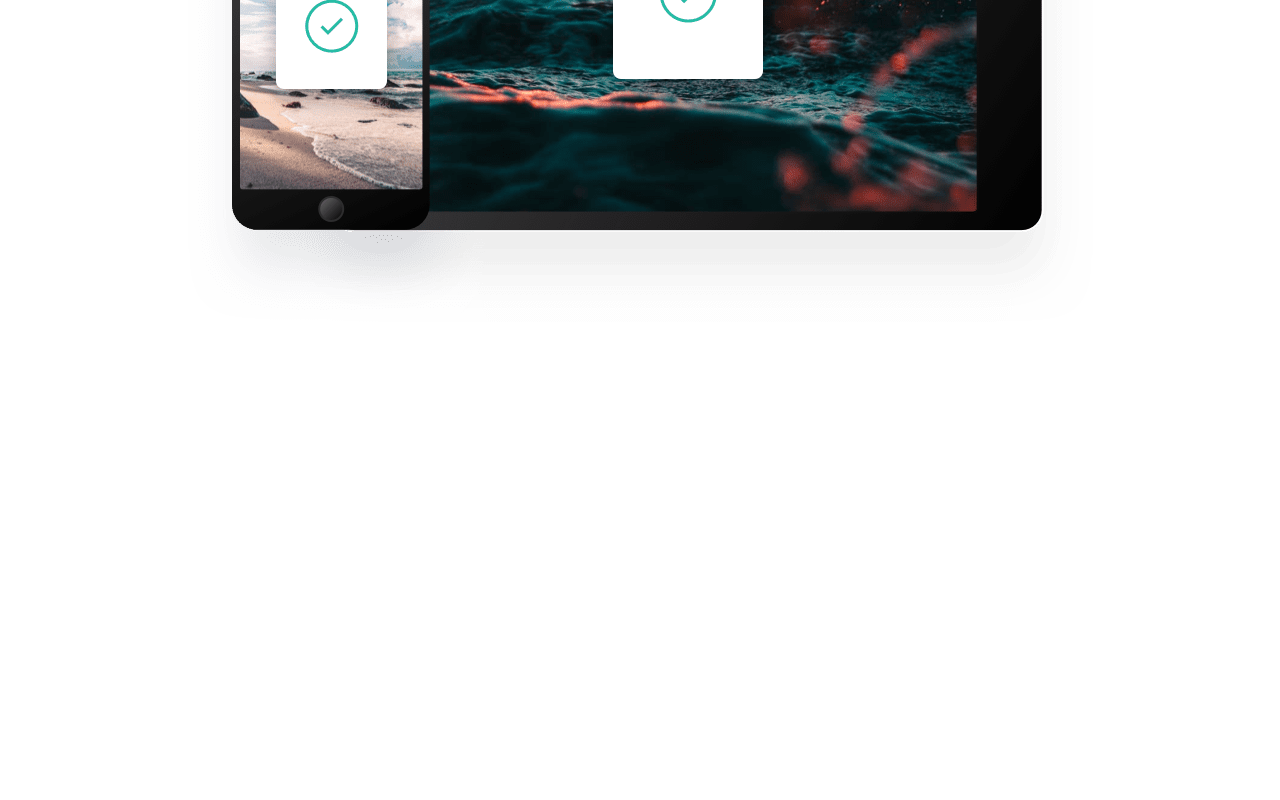
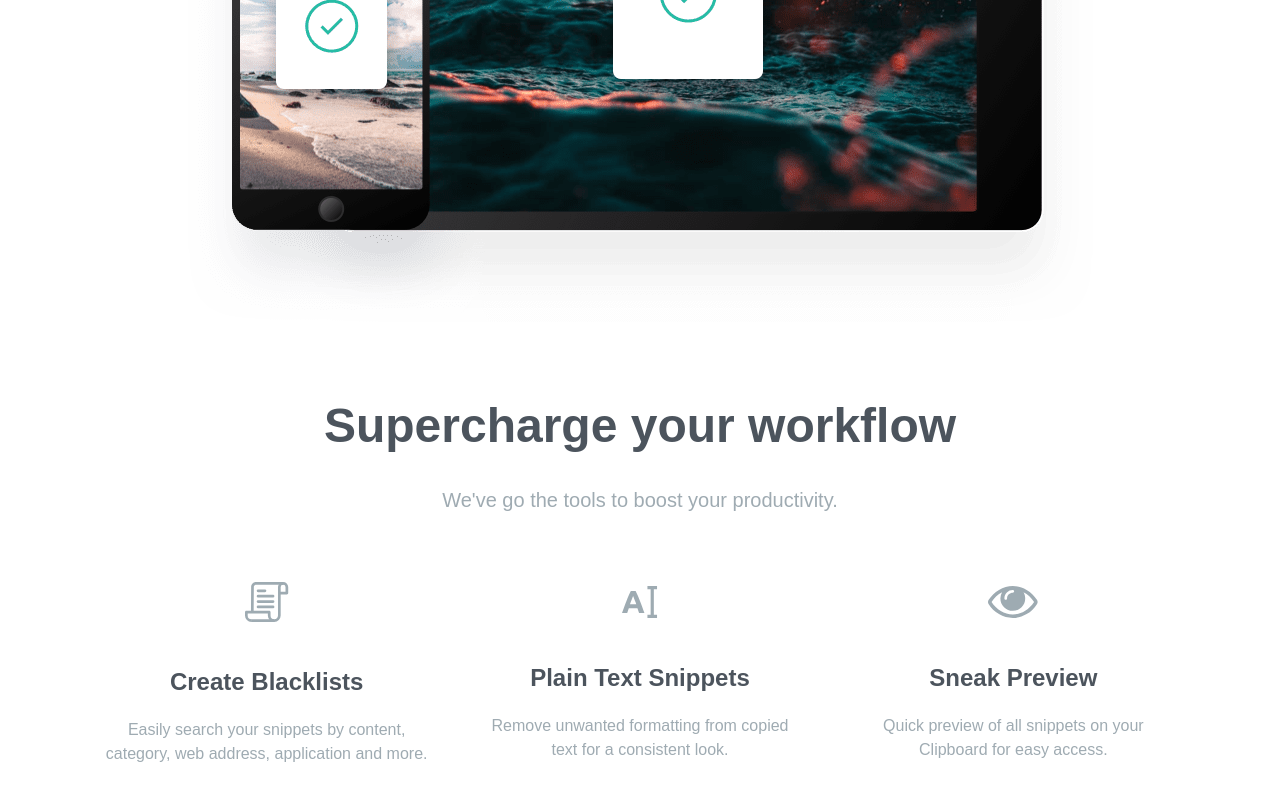
Before and after one commit to rohald89/clipboard-landing, a website: page index.html in a window 1280 px wide. Shown: the part 2242-3042 px from the top of the page. Before the commit the page ends 2644 px from the top, so only its background shows below. Drawn offline with Linux system fonts and the light colour scheme; a web font is replaced by a local one.

Commit message:
added the supercharge your workflow section

```diff
--- a/index.html
+++ b/index.html
@@ -33,31 +33,31 @@
             Keep track of your snippets
         </h3>
 
-        <p class="max-w-3xl mx-auto mb-20 text-xl leading-9 text-center text-grayishBlue">
+        <p class="section-content mb-20">
             Clipboard instantly stores any item you copy in the cloud, meaning you can access your snippets immediately on all your devices. Our Mac and iOS apps will help you organize everything.
         </p>
     </section>
 
     <section id="features" class="section-container my-20 relative flex flex-col md:flex-row md:space-x-32">
         <div class="md:w-1/2">
-            <img src="../images/image-computer.png" alt="computer" class="md:absolute top-0 right-[50%]">
+            <img src="images/image-computer.png" alt="computer" class="md:absolute top-0 right-[50%]">
         </div>
 
         <div class="flex flex-col mt-16 mb-24 space-y-12 text-xl md:w-1/2 md:mb-60 md:text-left md:pl-16">
             <div class="">
-                <h5 class="mb-2 text-2xl font-bold text-darkGrayishBlue">Quick Search</h5>
+                <h5>Quick Search</h5>
                 <p class="max-w-md mx-auto text-grayishBlue">
                     Easily search your snippets by content, category, web address, application, and more.
                 </p>
             </div>
             <div class="">
-                <h5 class="mb-2 text-2xl font-bold text-darkGrayishBlue">iCloud Sync</h5>
+                <h5>iCloud Sync</h5>
                 <p class="max-w-md mx-auto text-grayishBlue">
                     Instantly saves and syncs snippets across all your devices.
                 </p>
             </div>
             <div class="">
-                <h5 class="mb-2 text-2xl font-bold text-darkGrayishBlue">Complete History</h5>
+                <h5>Complete History</h5>
                 <p class="max-w-md mx-auto text-grayishBlue">
                     Retrieve any snippets from the first moment you started using the app.
                 </p>
@@ -67,11 +67,43 @@
 
     <section id="access" class="section-container my-20">
         <h3>Access Clipboard anywhere</h3>
-        <p class="max-w-3xl mx-auto mb-20 text-xl leading-9 text-center text-grayishBlue">
+        <p class="section-content mb-20">
             Whether you're on the go, or at your computer, you can access all your Clipboard snippets in a few simple clicks.
         </p>
 
-        <img src="../images/image-devices.png" alt="phone and tablet running clipboard app" class="mx-auto">
+        <img src="images/image-devices.png" alt="phone and tablet running clipboard app" class="mx-auto">
+    </section>
+
+    <section id="supercharge" class="section-container my-20">
+        <h3>Supercharge your workflow</h3>
+        <p class="section-content mb-16">
+            We've go the tools to boost your productivity.
+        </p>
+
+        <div class="flex flex-col items-center justify-between space-y-16 md:flex-row md:space-y-0 md:space-x-12">
+            <div class="flex flex-col items-center space-y-5">
+                <img src="images/icon-blacklist.svg" alt="" class="mb-6">
+                <h5>Create Blacklists</h5>
+                <p class="max-w-md text-grayishBlue">
+                    Easily search your snippets by content, category, web address, application and more.
+                </p>
+            </div>
+            <div class="flex flex-col items-center space-y-5">
+                <img src="images/icon-text.svg" alt="" class="mb-6">
+                <h5>Plain Text Snippets</h5>
+                <p class="max-w-md text-grayishBlue">
+                    Remove unwanted formatting from copied text for a consistent look.
+                </p>
+            </div>
+            <div class="flex flex-col items-center space-y-5">
+                <img src="images/icon-preview.svg" alt="" class="mb-6">
+                <h5>Sneak Preview</h5>
+                <p class="max-w-md text-grayishBlue">
+                    Quick preview of all snippets on your Clipboard for easy access.
+                </p>
+            </div>
+        </div>
+
     </section>
 </body>
 </html>
--- a/input.css
+++ b/input.css
@@ -6,10 +6,18 @@
   h3 {
     @apply mb-8 text-4xl font-bold text-darkGrayishBlue md:text-5xl;
   }
+
+  h5 {
+    @apply mb-2 text-2xl font-bold text-darkGrayishBlue;
+  }
 }
 
 .section-container {
   @apply max-w-6xl mx-auto text-center px-10;
+}
+
+.section-content {
+  @apply max-w-3xl mx-auto text-xl leading-9 text-center text-grayishBlue;
 }
 
 .btn-container {
```
Also changed, not shown: css/style.css.
